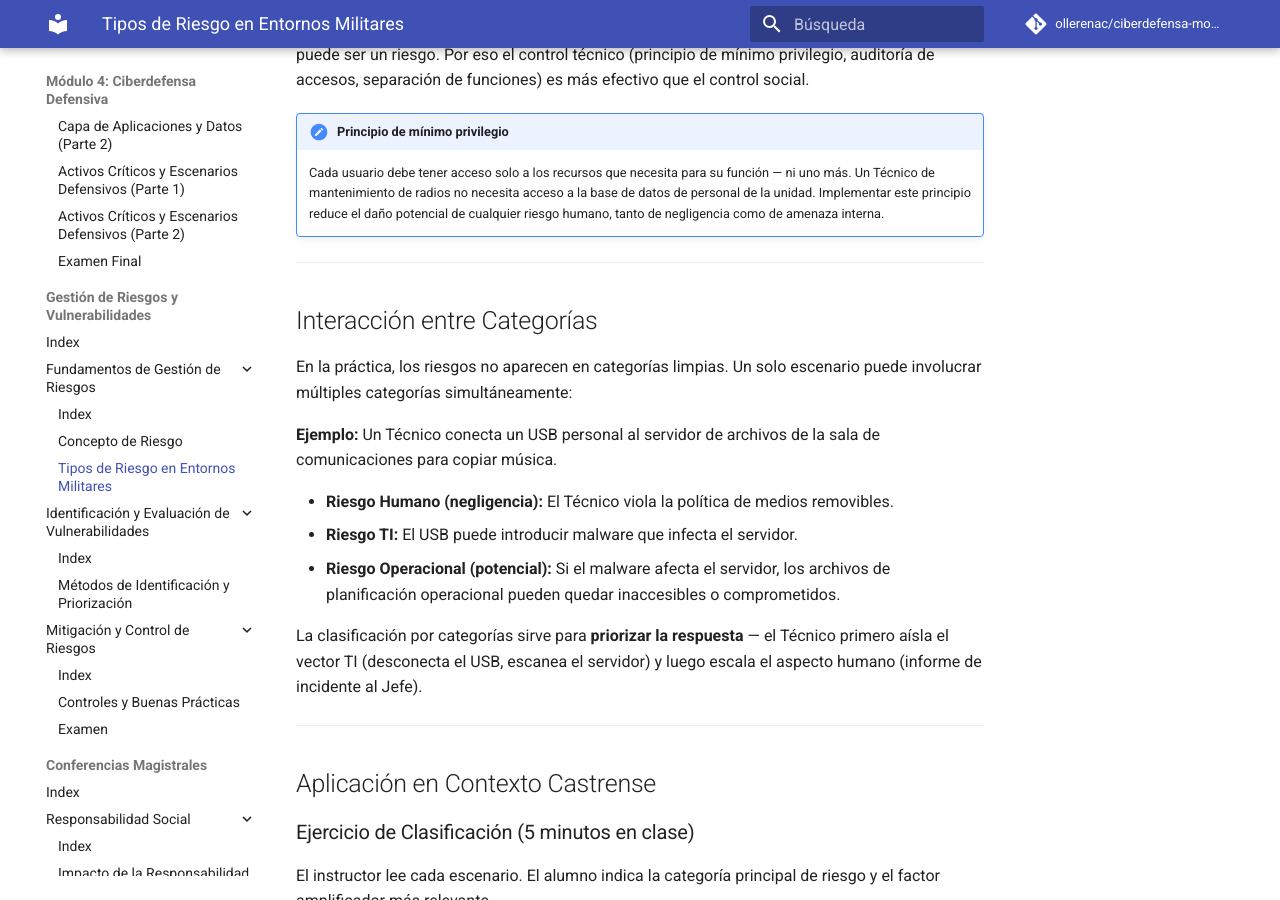
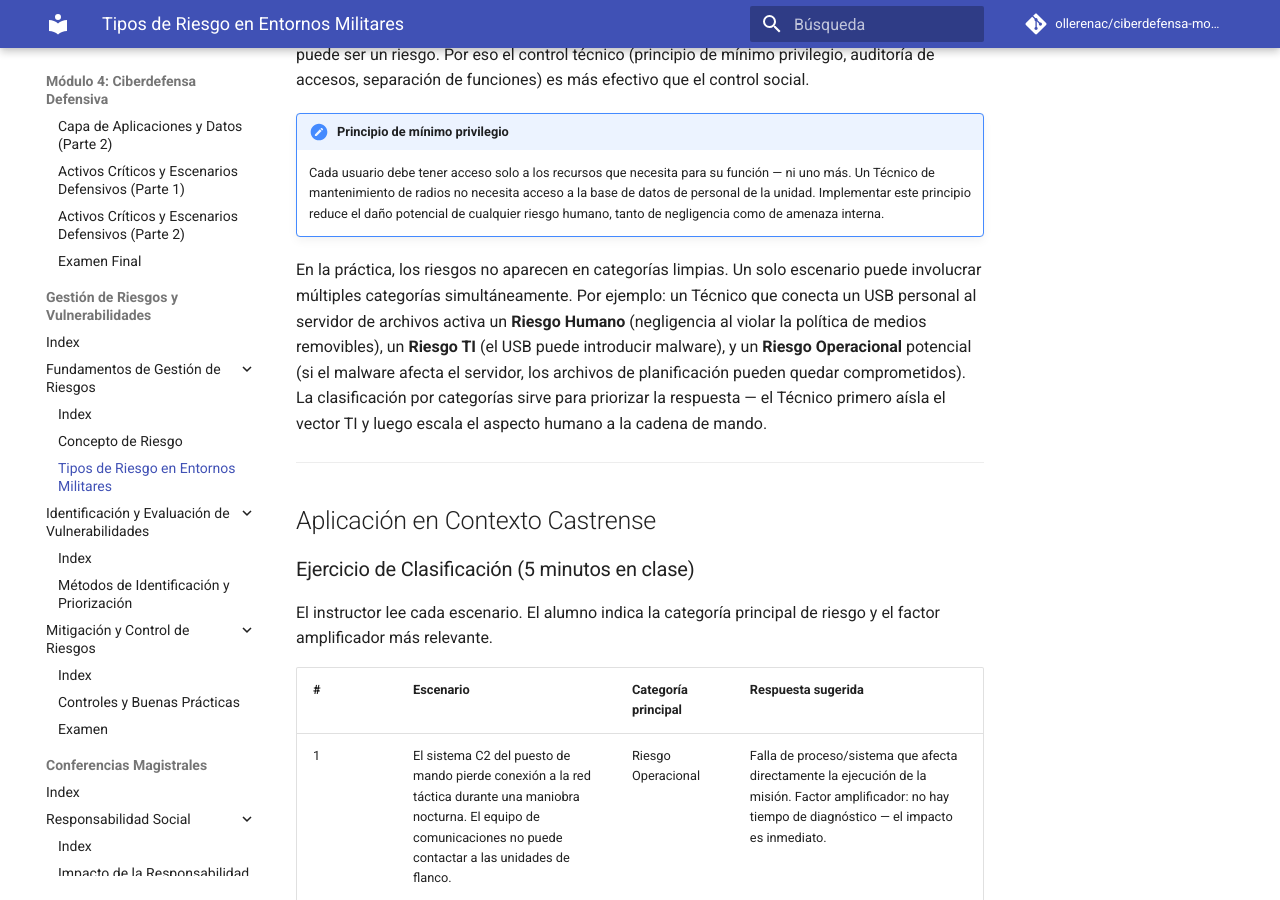
Before and after one commit to ollerenac/ciberdefensa-modulo4, an MkDocs documentation site: the page built from docs/gestion-riesgos/fundamentos-riesgo/tipos-riesgo-militar.md, in a window 1280 px wide and 900 px high, scrolled down 4401 px. Built offline with MkDocs 1.6.1 and Material for MkDocs 9.7.7, drawn with Linux system fonts in a browser that asks for light colours; comment, search, counter and statistics services are not loaded.

Commit message:
fix(04): WR-05 fold Interaccion section into Categoria 4 closing paragraph in tipos-riesgo-militar

```diff
--- a/docs/gestion-riesgos/fundamentos-riesgo/tipos-riesgo-militar.md
+++ b/docs/gestion-riesgos/fundamentos-riesgo/tipos-riesgo-militar.md
@@ -109,19 +109,7 @@ El Técnico publica en redes sociales fotos, videos o comentarios que revelan in
 !!! note "Principio de mínimo privilegio"
     Cada usuario debe tener acceso solo a los recursos que necesita para su función — ni uno más. Un Técnico de mantenimiento de radios no necesita acceso a la base de datos de personal de la unidad. Implementar este principio reduce el daño potencial de cualquier riesgo humano, tanto de negligencia como de amenaza interna.
 
----
-
-## Interacción entre Categorías
-
-En la práctica, los riesgos no aparecen en categorías limpias. Un solo escenario puede involucrar múltiples categorías simultáneamente:
-
-**Ejemplo:** Un Técnico conecta un USB personal al servidor de archivos de la sala de comunicaciones para copiar música.
-
-- **Riesgo Humano (negligencia):** El Técnico viola la política de medios removibles.
-- **Riesgo TI:** El USB puede introducir malware que infecta el servidor.
-- **Riesgo Operacional (potencial):** Si el malware afecta el servidor, los archivos de planificación operacional pueden quedar inaccesibles o comprometidos.
-
-La clasificación por categorías sirve para **priorizar la respuesta** — el Técnico primero aísla el vector TI (desconecta el USB, escanea el servidor) y luego escala el aspecto humano (informe de incidente al Jefe).
+En la práctica, los riesgos no aparecen en categorías limpias. Un solo escenario puede involucrar múltiples categorías simultáneamente. Por ejemplo: un Técnico que conecta un USB personal al servidor de archivos activa un **Riesgo Humano** (negligencia al violar la política de medios removibles), un **Riesgo TI** (el USB puede introducir malware), y un **Riesgo Operacional** potencial (si el malware afecta el servidor, los archivos de planificación pueden quedar comprometidos). La clasificación por categorías sirve para priorizar la respuesta — el Técnico primero aísla el vector TI y luego escala el aspecto humano a la cadena de mando.
 
 ---
 
```
